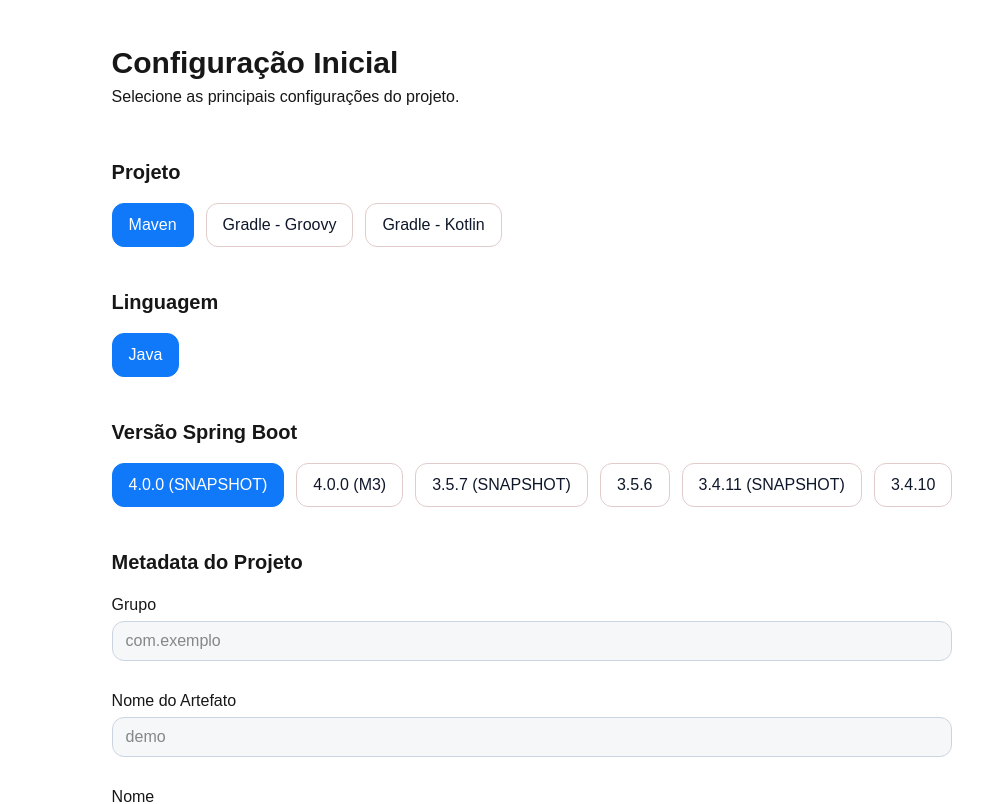
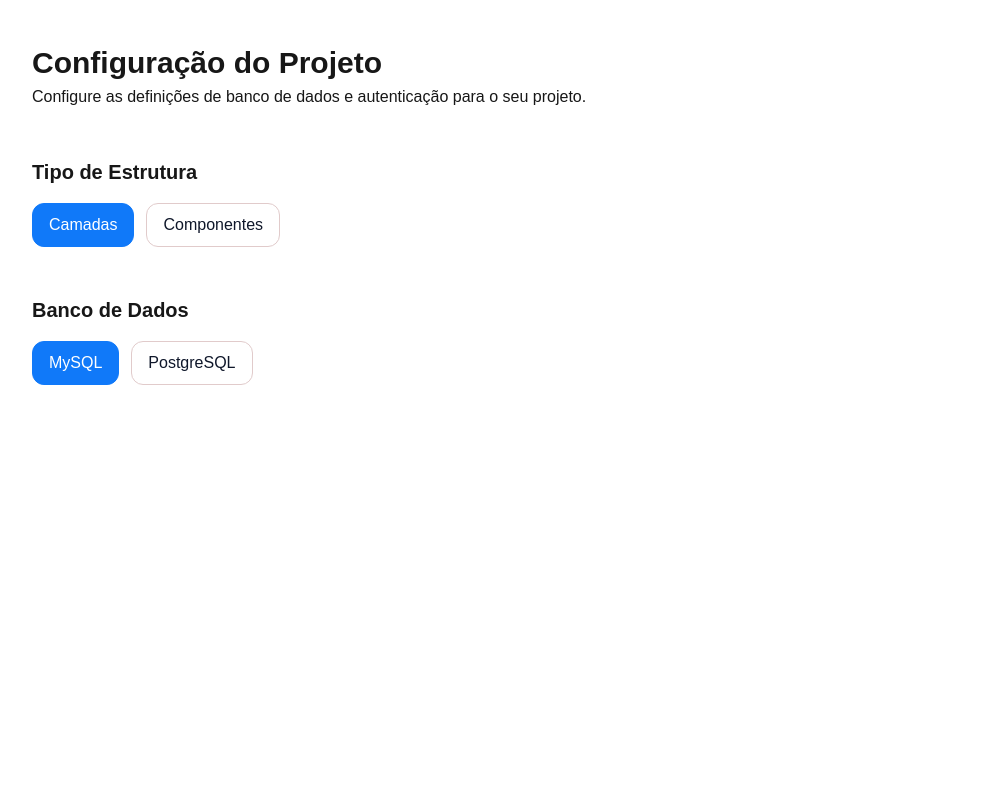
Before and after one commit to lucasmdgabriel/uml-spring, a Next.js app: page / in a window 1280 px wide. Shown: the top 804 px of the page, without its empty margins (108-1091 px from the left). Built offline with nearby package versions, Linux system fonts and the light colour scheme.

Commit message:
feat: create configuration screen

```diff
--- a/app/layout.tsx
+++ b/app/layout.tsx
@@ -4,6 +4,7 @@
 import { ProjectConfigProvider } from "../context/ProjectConfigContext";
 import { DependenciesProvider } from "@/context/DependenciesContext";
 import { PlantUMLProvider } from "@/context/PlantUMLContext";
+import { AdditionalProjectConfigProvider } from "@/context/AdditionalConfigContext";
 
 const geistSans = Geist({
   variable: "--font-geist-sans",
@@ -33,7 +34,9 @@
         <ProjectConfigProvider>
           <DependenciesProvider>
             <PlantUMLProvider>
-              {children}
+              <AdditionalProjectConfigProvider>
+                {children}
+              </AdditionalProjectConfigProvider>
             </PlantUMLProvider>
           </DependenciesProvider>
         </ProjectConfigProvider>
--- a/app/page.tsx
+++ b/app/page.tsx
@@ -1,7 +1,10 @@
 "use client"
 
+import ConfigurationView from "@/views/ConfigurationView";
 import SetupView from "../views/SetupView";
 import { useState } from "react";
+import DependenciesView from "@/views/DependenciesView";
+import UMLFileView from "@/views/UMLFileView";
 
 export interface ProjectConfigProps {
   type: string,
@@ -16,8 +19,13 @@
   packageName: string,
 }
 
+export interface AdditionalConfigProps {
+  structureType: string,
+  database: string
+}
+
 export default function Home() {
   return (
-    <SetupView/>
+    <ConfigurationView/>
   );
 }
--- /dev/null
+++ b/context/AdditionalConfigContext.tsx
@@ -0,0 +1,32 @@
+"use client"
+
+import { createContext, useContext, useState } from "react";
+import { AdditionalConfigProps, ProjectConfigProps } from "../app/page";
+
+interface ProjectContextType {
+    additionalProjectConfig: AdditionalConfigProps;
+    setAdditionalProjectConfig: (config: AdditionalConfigProps) => void;
+}
+
+const AdditionalProjectContext = createContext<ProjectContextType | null>(null);
+
+export function AdditionalProjectConfigProvider({ children }: { children: React.ReactNode }) {
+    const [additionalProjectConfig, setAdditionalProjectConfig] = useState<AdditionalConfigProps>({
+        structureType: 'LAYER',
+        database: 'MYSQL'
+    });
+
+    return (
+        <AdditionalProjectContext.Provider value={{ additionalProjectConfig, setAdditionalProjectConfig }}>
+            {children}
+        </AdditionalProjectContext.Provider>
+    );
+}
+
+export function useAdditionalProjectContext() {
+    const context = useContext(AdditionalProjectContext);
+    if (!context) {
+        throw new Error("useAdditionalProjectContext deve ser usado dentro de um ProjectProvider");
+    }
+    return context;
+}
--- a/context/ProjectConfigContext.tsx
+++ b/context/ProjectConfigContext.tsx
@@ -21,7 +21,7 @@
         artifactId: '',
         name: '',
         description: '',
-        packageName: ''
+        packageName: '',
     });
 
     return (
--- /dev/null
+++ b/views/ConfigurationView.tsx
@@ -0,0 +1,51 @@
+import Header from "@/components/Header";
+import Selector from "@/components/Selector";
+import { useAdditionalProjectContext } from "@/context/AdditionalConfigContext";
+
+export default function ConfigurationView() {
+    const { additionalProjectConfig, setAdditionalProjectConfig } = useAdditionalProjectContext();
+
+    return (
+        <div className="w-full h-screen flex justify-center">
+            <div className="w-[90%] max-w-[1000px] flex flex-col gap-[48px] h-full pt-[40px] pb-[40px] box-border">
+                <Header
+                    title = "Configuração do Projeto"
+                    description = "Configure as definições de banco de dados e autenticação para o seu projeto."
+                />
+
+                <main className="flex flex-col gap-12">
+                    <Selector
+                        name = "Tipo de Estrutura"
+                        items = {[
+                            ["Camadas", "LAYER"],
+                            ["Componentes", "COMPONENT"]
+                        ]}
+                        clickedItem={additionalProjectConfig.structureType}
+                        setClickedItem={(newValue: string) => {
+                            setAdditionalProjectConfig({
+                                ... additionalProjectConfig,
+                                structureType: newValue
+                            })
+                        }}
+                    />
+
+                    <Selector
+                        name = "Banco de Dados"
+                        items = {[
+                            ["MySQL", "MYSQL"],
+                            ["PostgreSQL", "POSTGRESQL"]
+                        ]}
+                        clickedItem={additionalProjectConfig.database}
+                        setClickedItem={(newValue: string) => {
+                            setAdditionalProjectConfig({
+                                ... additionalProjectConfig,
+                                database: newValue
+                            })
+                        }}
+                    />
+                </main>
+
+            </div>
+        </div>
+    )
+}
```
